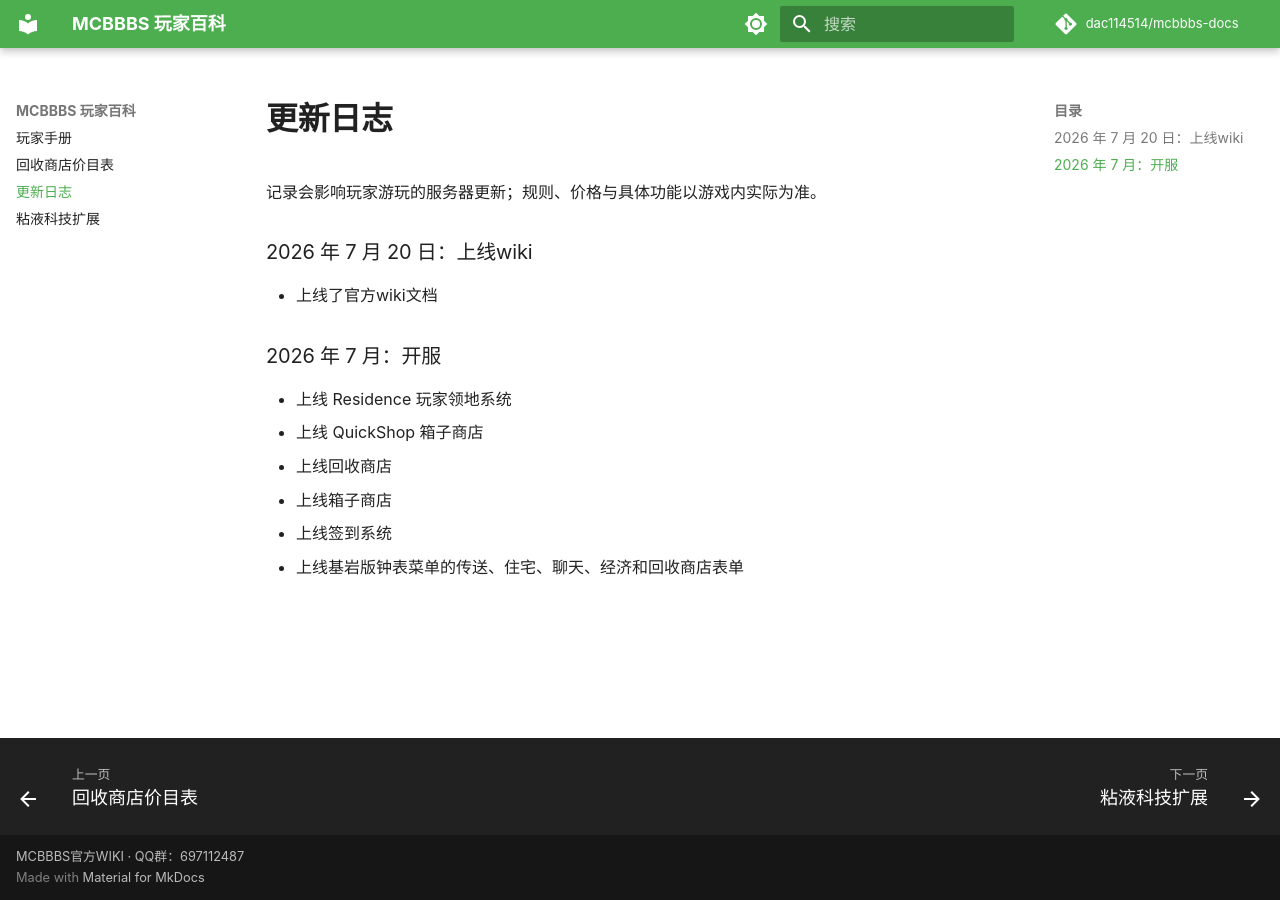
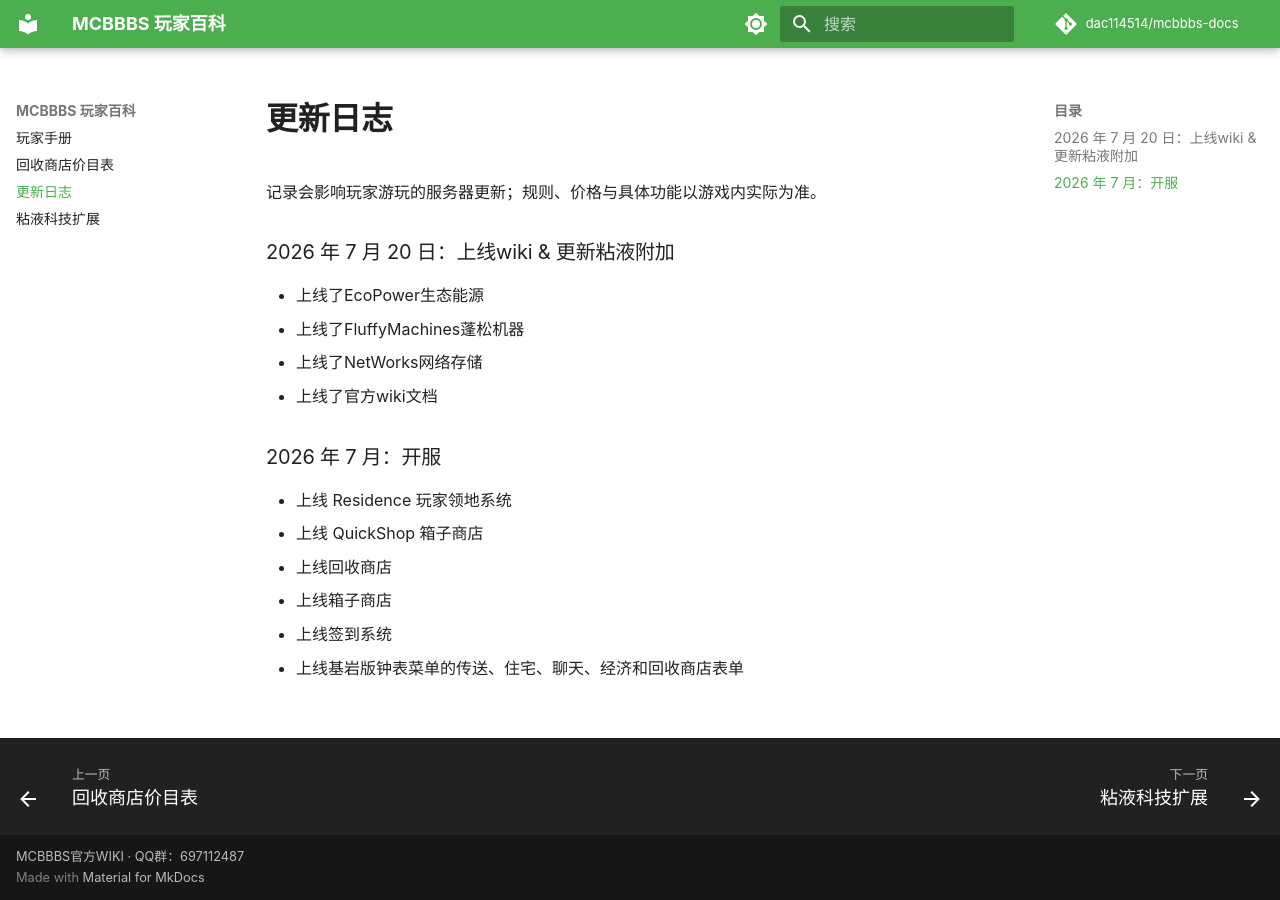
Before and after one commit to dac114514/mcbbbs-docs, an MkDocs documentation site: the page built from docs/updates.md, in a window 1280 px wide. Built offline with MkDocs 1.6.1 and Material for MkDocs 9.7.7, drawn with Linux system fonts in a browser that asks for light colours; comment, search, counter and statistics services are not loaded.

Commit message:
更新了文档

```diff
--- a/docs/updates.md
+++ b/docs/updates.md
@@ -2,8 +2,11 @@
 
 记录会影响玩家游玩的服务器更新；规则、价格与具体功能以游戏内实际为准。
 
-### 2026 年 7 月 20 日：上线wiki
+### 2026 年 7 月 20 日：上线wiki & 更新粘液附加
 
+- 上线了EcoPower生态能源
+- 上线了FluffyMachines蓬松机器
+- 上线了NetWorks网络存储
 - 上线了官方wiki文档
 
 ### 2026 年 7 月：开服
```
